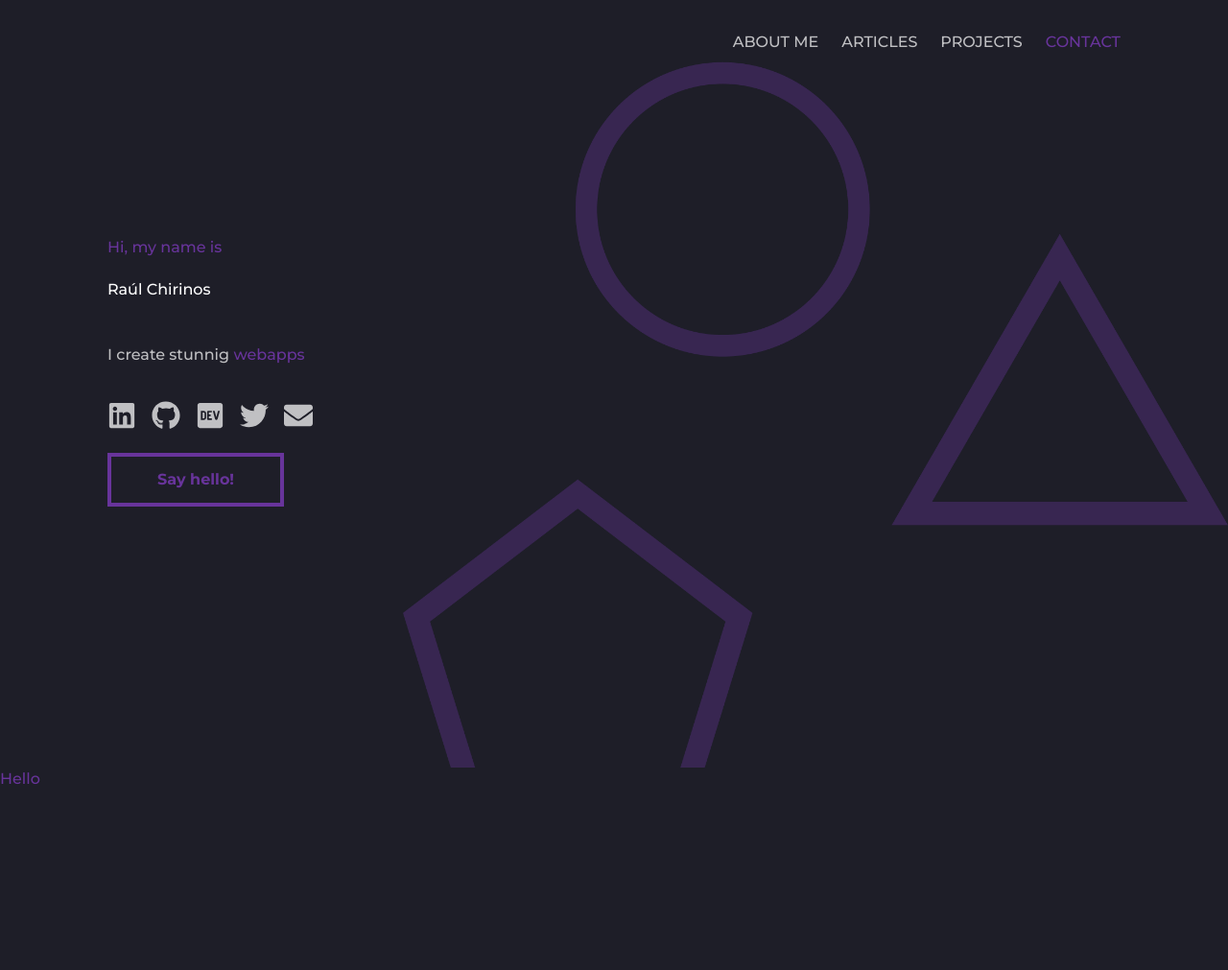
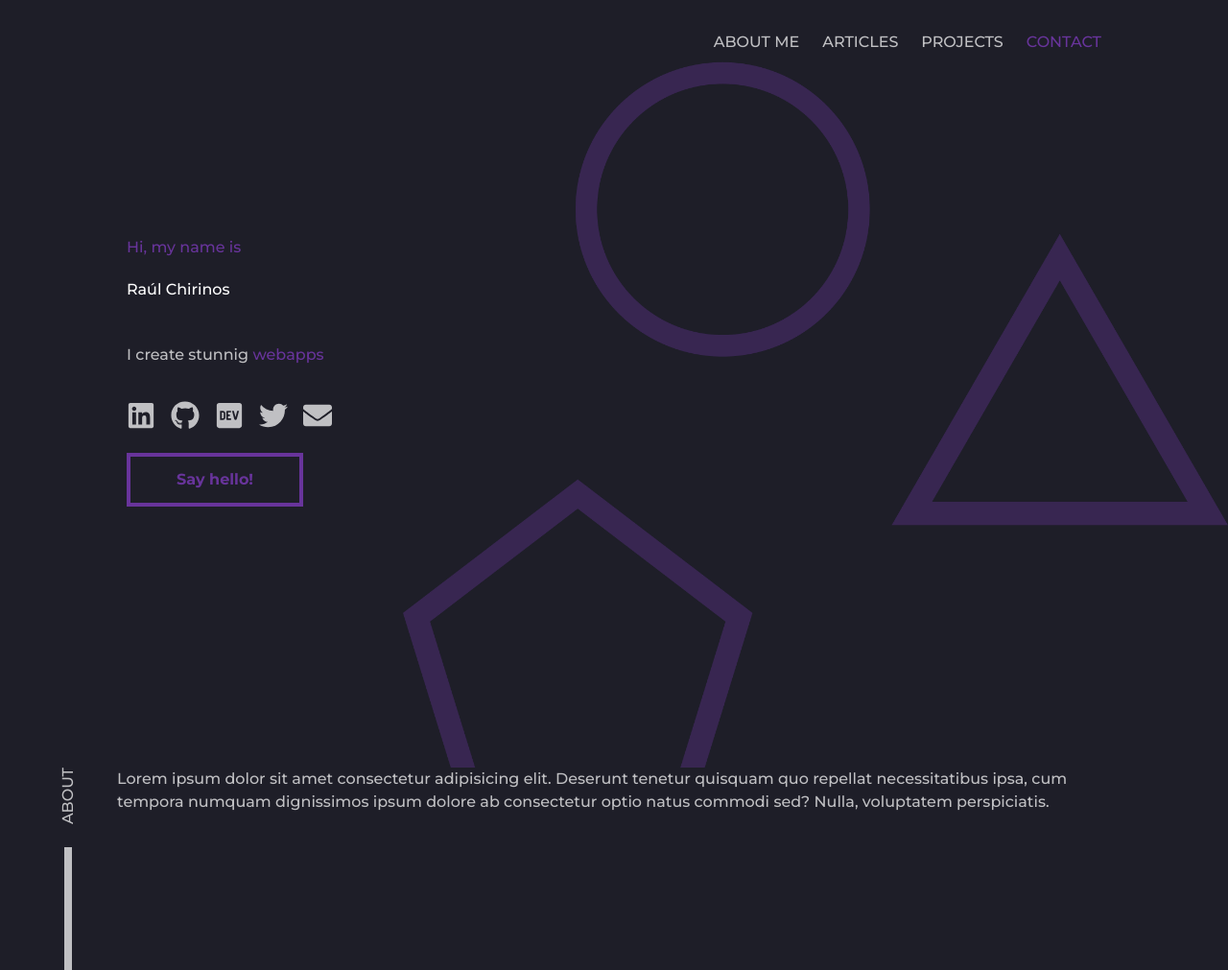
Before and after one commit to rjchirinos/portfoliov3, a Gatsby site: page / in a window 1280 px wide. Shown: the whole page at 96% size. Before the commit the page ends 824 px from the top, so only its background shows below. Built offline with nearby package versions, Linux system fonts and the light colour scheme; Gatsby itself is replaced by a stand-in of ours.

Commit message:
Setting a good layout

```diff
--- a/src/components/Layout/Layout.js
+++ b/src/components/Layout/Layout.js
@@ -1,9 +1,17 @@
 import React from 'react';
 
-const Layout = () => {
+const Layout = ({ title, children }) => {
     return (
-        <div className="flex flex-col md:flex-row">
-            <div className=""></div>
+        <div className="flex flex-col lg:flex-row px-5 sm:pr-16 md:pr-20 lg:pr-28">
+            <div className="flex lg:flex-col sm:w-16 md:w-28 items-center">
+                <h2 className="uppercase text-vertical ">
+                    {title}
+                </h2>
+                <div className="w-28 h-1 ml-4 lg:w-2 lg:h-32 lg:mt-6 lg:ml-0 bg-text"></div>
+            </div>
+            <div className="w-full">
+                {children}
+            </div>
         </div>
     );
 }
--- a/src/components/Navbar/Navbar.js
+++ b/src/components/Navbar/Navbar.js
@@ -28,7 +28,7 @@ const Navbar = () => {
     const [isSideMenuOpen, setSideMenuOpen] = useState(false);
 
     return (
-        <nav className="py-6 md:py-0 md:pt-8 px-5 sm:px-16 md:px-28">
+        <nav className="py-6 md:py-0 md:pt-8 sm:px-16 md:px-20 lg:px-28">
             <ul className={`md:flex md:justify-end font-sans uppercase hidden`.trim()}>
                 {menuItems.map(i => (
                     <li className="ml-6">
--- a/src/sections/About/About.js
+++ b/src/sections/About/About.js
@@ -1,9 +1,12 @@
 import React from 'react';
+import Layout from '../../components/Layout/Layout';
 
 const About = () => {
     return (
         <section>
-            <span className="text-primary">Hello</span>
+            <Layout title="About">
+                Lorem ipsum dolor sit amet consectetur adipisicing elit. Deserunt tenetur quisquam quo repellat necessitatibus ipsa, cum tempora numquam dignissimos ipsum dolore ab consectetur optio natus commodi sed? Nulla, voluptatem perspiciatis.
+            </Layout>
         </section>
     );
 }
--- a/src/sections/Header/Header.js
+++ b/src/sections/Header/Header.js
@@ -6,9 +6,9 @@ import config from "../../config/config"
 
 const Header = ({ c }) => {
     return (
-        <section className="h-screen max-h-sm-phone md:max-h-screen md:bg-hero-vector md:bg-hero md:bg-contain md:bg-no-repeat md:pb-16" id="header">
+        <section className="h-screen px-5 max-h-sm-phone md:max-h-screen md:bg-hero-vector md:bg-hero md:bg-contain md:bg-no-repeat md:pb-16" id="header">
             <Navbar />
-            <div className="header-box px-5 mt-12 sm:mt-0 sm:px-16 md:px-28 md:h-5/6 flex flex-col items-start justify-center">
+            <div className="header-box mt-12 sm:mt-0 sm:px-16 md:px-20 lg:px-28 md:h-5/6 flex flex-col items-start justify-center">
                 <p className="tint">{c("gretting")}</p>
                 <h1 className="header-title mb-3">{c("titleName")}</h1>
                 <h2 className="header-subtitle mb-6">{c("subtitle.first")} <span className="tint">{c("subtitle.second")}</span></h2>
--- a/src/utilities/global.css
+++ b/src/utilities/global.css
@@ -1,3 +1,14 @@
 @tailwind base;
 @tailwind components;
 @tailwind utilities;
+
+@layer base {
+    @media (min-width: 1024px) {
+        .text-vertical {
+            writing-mode: vertical-lr;
+            text-orientation: sideways-right;
+            transform: rotate(180deg)
+        }
+    }
+
+}
--- a/tailwind.config.js
+++ b/tailwind.config.js
@@ -17,6 +17,9 @@ module.exports = {
         light: "#2B2B35",
         light2: "#383842"
       },
+      text: {
+        DEFAULT: "rgba(255, 255, 255, 0.72)"
+      }
     },
     backgroundPosition: {
       "hero": "top 4rem right 0"
```
